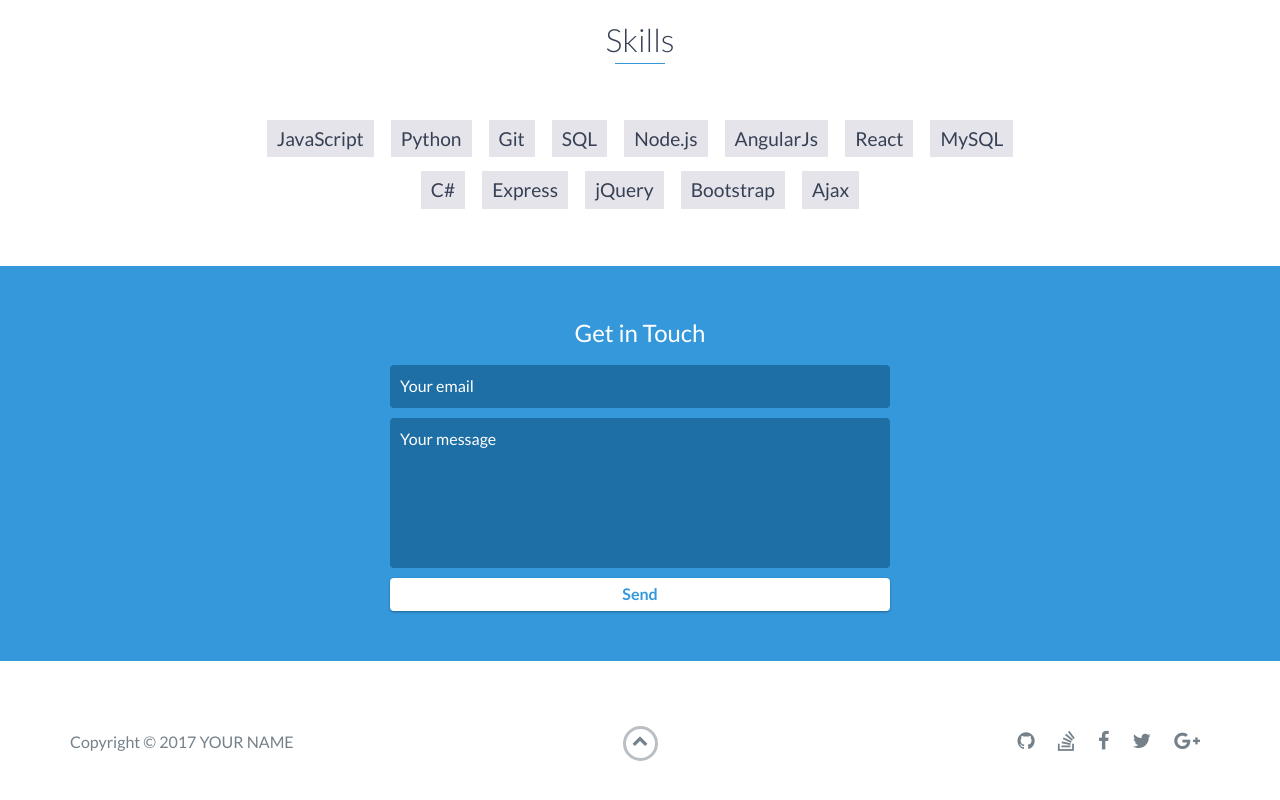
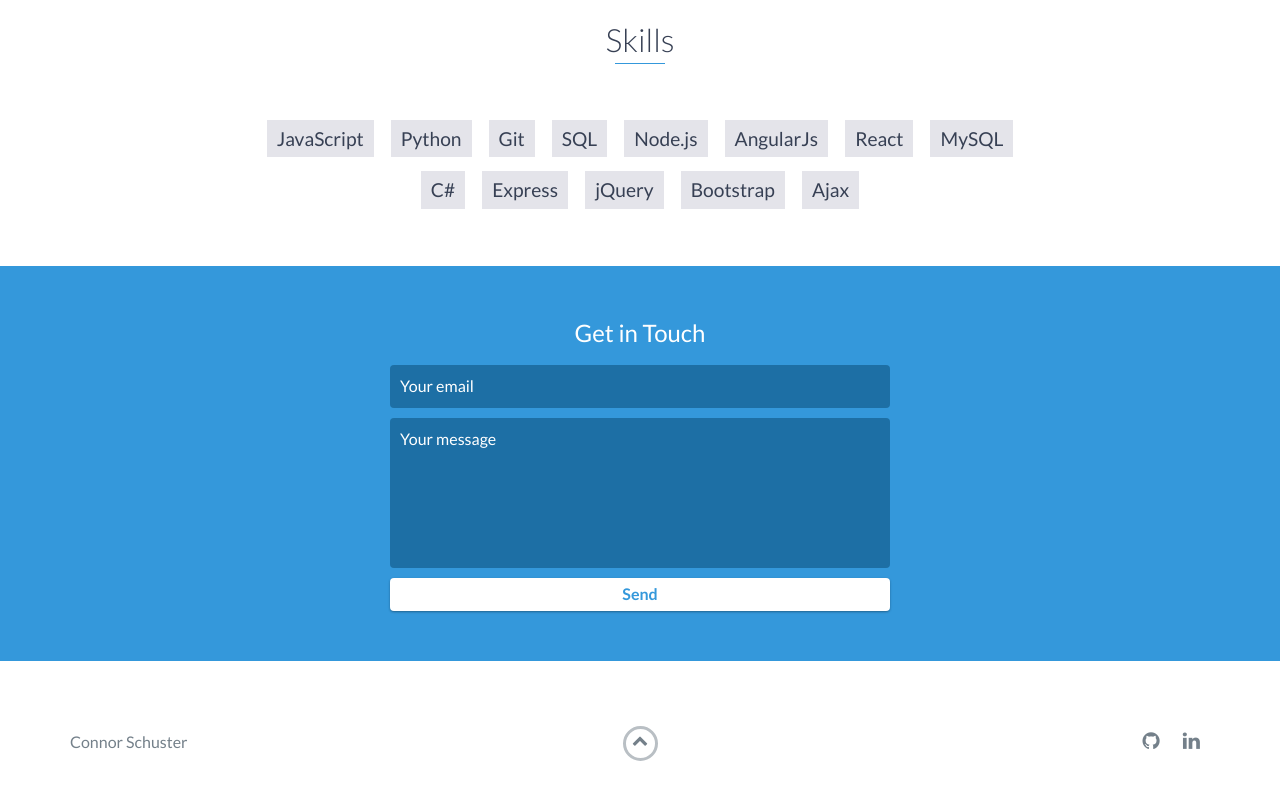
Before and after one commit to CSchuster1995/Cschuster1995.github.io, a website: page index.html in a window 1280 px wide. Shown: the part 2459-3259 px from the top of the page. Drawn offline with nearby package versions, Linux system fonts and the light colour scheme.

Commit message:
Second Commit

```diff
--- a/index.html
+++ b/index.html
@@ -5,7 +5,7 @@
     <meta charset="utf-8">
     <meta http-equiv="X-UA-Compatible" content="IE=edge">
     <meta name="viewport" content="width=device-width, initial-scale=1">
-    <title>My Portfolio</title>
+    <title>Connor Schuster</title>
 	<link rel="shortcut icon" href="favicon.ico" type="image/x-icon">
 	<link rel="icon" href="favicon.ico" type="image/x-icon">
     <link href="https://fonts.googleapis.com/css?family=Lato:300,400,700,900" rel="stylesheet">
@@ -122,6 +122,8 @@
                            A simple blackjack game made using Javascript, HTML, and CSS.
                         </p>
                         <a href="#">View Project</a>
+                        <br>
+                        <a href="https://github.com/CSchuster1995/Wheredafood" target="_blank">Live Demo</a>
                     </div>
                     <!-- End .project-info -->
                 </div>
@@ -137,7 +139,9 @@
                         <p>
                             An app which will locate the desired types of restaurants and bars in a designated area using the google maps api. This app was made using Javascript, HTML, CSS, AJAX, and jQuery.
                         </p>
-                        <a href="#">View Project</a>
+                        <a href="https://github.com/CSchuster1995/Wheredafood" target="_blank">View Project</a>
+                        <br>
+                        <a href="https://github.com/CSchuster1995/Wheredafood" target="_blank">Live Demo</a>
                     </div>
                     <!-- End .project-info -->
                 </div>
@@ -187,7 +191,7 @@
             <div class="row">
                 <div class="col-sm-5 copyright">
                     <p>
-                        Copyright &copy; 2017 YOUR NAME
+                        Connor Schuster
                     </p>
                 </div>
                 <div class="col-sm-2 top">
@@ -198,19 +202,10 @@
                 <div class="col-sm-5 social">
                     <ul>
                         <li>
-                            <a href="https://github.com/" target="_blank"><i class="fa fa-github" aria-hidden="true"></i></a>
+                            <a href="https://github.com/CSchuster1995" target="_blank"><i class="fa fa-github" aria-hidden="true"></i></a>
                         </li>
                         <li>
-                            <a href="https://stackoverflow.com/" target="_blank"><i class="fa fa-stack-overflow" aria-hidden="true"></i></a>
-                        </li>
-                        <li>
-                            <a href="https://www.facebook.com/" target="_blank"><i class="fa fa-facebook" aria-hidden="true"></i></a>
-                        </li>
-                        <li>
-                            <a href="https://twitter.com/" target="_blank"><i class="fa fa-twitter" aria-hidden="true"></i></a>
-                        </li>
-                        <li>
-                            <a href="https://plus.google.com/" target="_blank"><i class="fa fa-google-plus" aria-hidden="true"></i></a>
+                            <a href="https://linkedin.com/" target="_blank"><i class="fa fa-linkedin" aria-hidden="true"></i></a>
                         </li>
                     </ul>
                 </div>
```
Also changed, not shown: js/scripts.js (+0 -11 lines), scss/styles.scss (+0 -11 lines).
